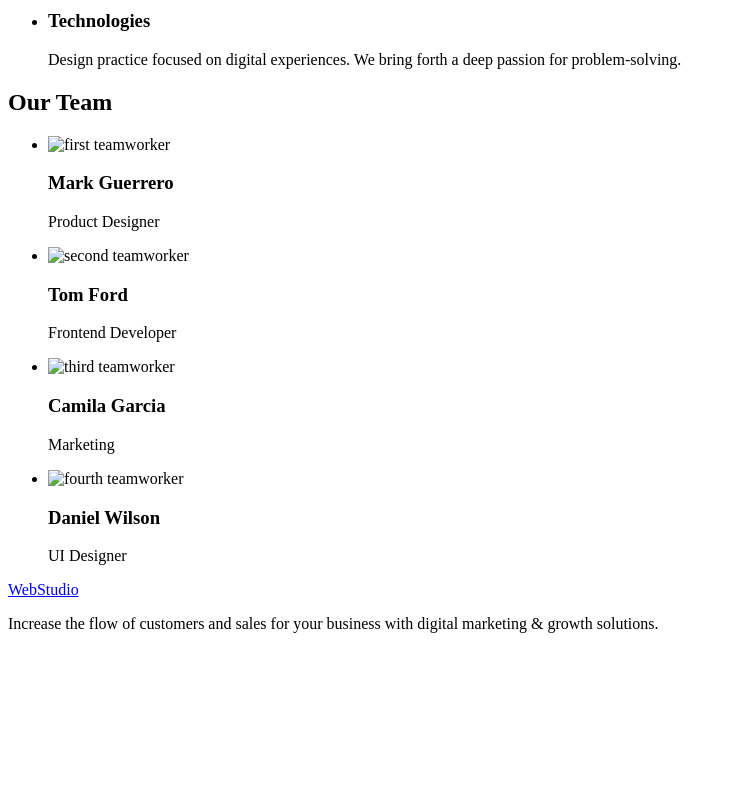
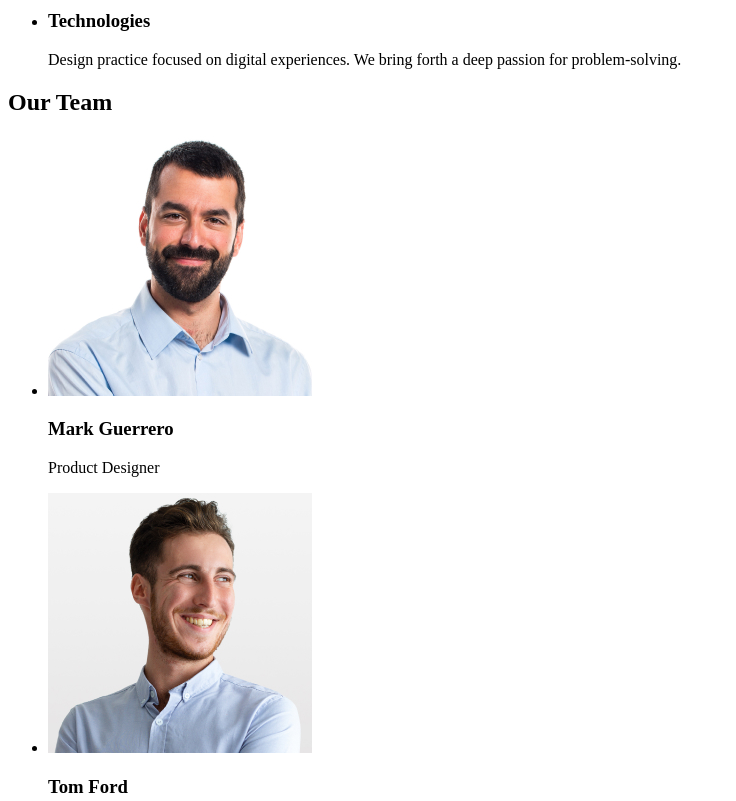
Before and after one commit to NinaKulyk/goit-markup-hw-01, a plain HTML site: page index.html in a window 1280 px wide. Shown: the part 520-1321 px from the top of the page, without its empty margins (0-736 px from the left). Before the commit the page ends 1169 px from the top, so only its background shows below. Drawn offline with Linux system fonts and the light colour scheme; the site is published under a folder, as on GitHub Pages, so addresses that start at the root find nothing.

Commit message:
Update index.html

```diff
--- a/index.html
+++ b/index.html
@@ -59,7 +59,7 @@
         <ul>
           <li>
             <img
-              src="/images/img.jpg"
+              src="./images/img.jpg"
               alt="first teamworker"
               width="264"
               height="260"
@@ -69,7 +69,7 @@
           </li>
           <li>
             <img
-              src="/images/img2.jpg"
+              src="./images/img2.jpg"
               alt="second teamworker"
               width="264"
               height="260"
@@ -79,7 +79,7 @@
           </li>
           <li>
             <img
-              src="/images/img3.jpg"
+              src="./images/img3.jpg"
               alt="third teamworker"
               width="264"
               height="260"
@@ -89,7 +89,7 @@
           </li>
           <li>
             <img
-              src="/images/img4.jpg"
+              src="./images/img4.jpg"
               alt="fourth teamworker"
               width="264"
               height="260"
```
